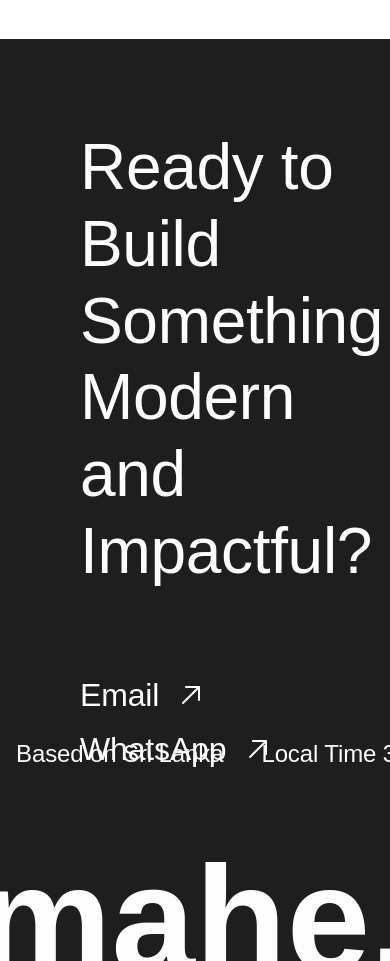
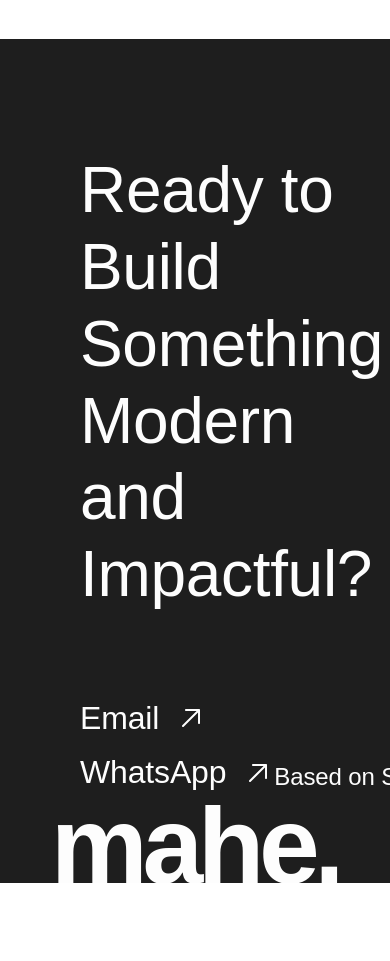
Before and after one commit to maheshikabandara/MaheshikaBandaraPortfolio, a React (Vite) app: page / in a window 390 px wide. Shown: the part 9680-10641 px from the top of the page. After the commit the page ends 10563 px from the top, so only its background shows below. Built offline with nearby package versions, Linux system fonts and the light colour scheme.

Commit message:
Refactor layout and styles in AnimatedPortfolio
Updated layout and styling for Frame39, Frame40, and ContactFooter components to improve responsiveness and text alignment.

```diff
--- a/src/app/components/AnimatedPortfolio.tsx
+++ b/src/app/components/AnimatedPortfolio.tsx
@@ -739,23 +739,23 @@ function LiveTime() {
   );
 }
 
-// Frame 39 - Fixed width issue, now uses w-full so it flexes correctly
+// Frame 39 - Email/WhatsApp left eketh, Time eka right eketh thiyenna fix kara
 function Frame39() {
   return (
-    <div className="content-stretch flex flex-row items-end justify-between relative shrink-0 w-full md:flex-col md:items-start md:gap-[40px] sm:gap-[30px]">
+    <div className="content-stretch flex flex-row items-end justify-between w-full md:flex-col md:items-start md:gap-[40px] sm:gap-[30px]">
       <Frame36 />
-      <div className="flex items-end justify-end w-full md:justify-start">
+      <div className="flex items-end justify-end md:justify-start">
         <LiveTime />
       </div>
     </div>
   );
 }
 
-// Frame 40 - Added max-w-[1280px] and mx-auto to align with the rest of the site
+// Frame 40 - w-full damma spacing tika harigassanna
 function Frame40() {
   return (
-    <div className="relative shrink-0 w-full max-w-[1280px] mx-auto">
-      <div className="content-stretch flex flex-col gap-[86px] items-start px-[80px] relative size-full md:gap-[60px] md:px-[40px] sm:gap-[40px] sm:px-[20px]">
+    <div className="relative shrink-0 w-full max-w-[1280px] mx-auto flex-1 flex flex-col justify-center">
+      <div className="content-stretch flex flex-col gap-[86px] items-start px-[80px] w-full md:gap-[60px] md:px-[40px] sm:gap-[40px] sm:px-[20px]">
         <Frame37 />
         <Frame39 />
       </div>
@@ -763,22 +763,29 @@ function Frame40() {
   );
 }
 
-// ContactFooter - Fixed the giant text so it crops correctly at the bottom
+// ContactFooter - min-h-screen damma full height wenna, saha text eka screen width eka ganna haduwa
 function ContactFooter() {
   return (
     <AnimatedSection delay={0.1} id="contact">
-      <div className="bg-[#1e1e1e] flex flex-col items-center justify-between pt-[90px] relative w-full overflow-hidden md:pt-[60px] sm:pt-[40px]" data-name="Contact + Footer">
+      {/* min-h-screen ekath ekka flex-col damma text eka pahlata thallu wenna */}
+      <div className="bg-[#1e1e1e] min-h-screen flex flex-col justify-between pt-[100px] relative w-full overflow-hidden md:pt-[60px] sm:pt-[40px]" data-name="Contact + Footer">
+
         <Frame40 />
 
-        {/* Adjusted spacing, leading, and translate-y to perfectly crop the text at the bottom */}
-        <div className="relative w-full flex items-end justify-center mt-[80px] md:mt-[60px]">
+        {/* Giant "mahe." text eka width eka full ganna 28vw damma */}
+        <div className="relative w-full flex items-end justify-center mt-auto overflow-hidden pointer-events-none select-none">
           <p
-            className="font-['Albert_Sans:Bold',sans-serif] font-bold leading-[0.75] relative text-[#fdfdfd] text-center whitespace-nowrap translate-y-[12%]"
-            style={{ fontSize: 'clamp(150px, 35.87vw, 516.614px)' }}
+            className="font-['Albert_Sans:Bold',sans-serif] font-bold text-[#fdfdfd] text-center whitespace-nowrap tracking-tighter"
+            style={{
+              fontSize: '28vw',     /* Screen width ekath ekka automatically loku/podi wenawa */
+              lineHeight: '0.75',   /* Text eke yata kalla lassanata crop wenna */
+              marginBottom: '-1%'   /* Text eka bottom edge ekatama thiyanna */
+            }}
           >
             mahe.
           </p>
         </div>
+
       </div>
     </AnimatedSection>
   );
```
